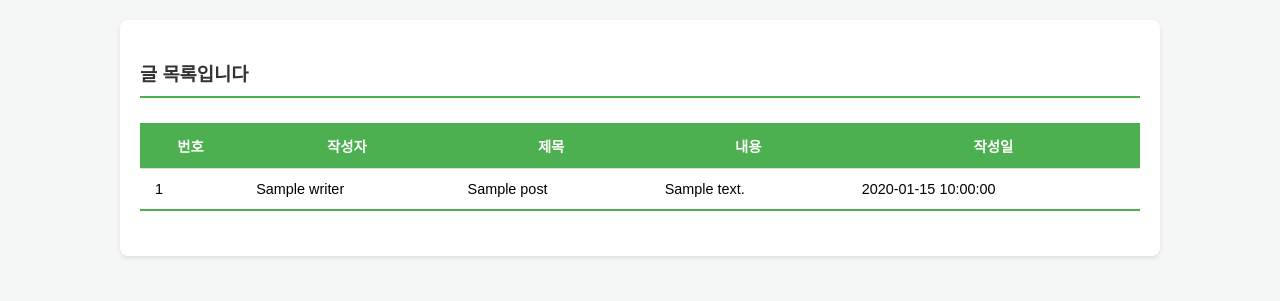
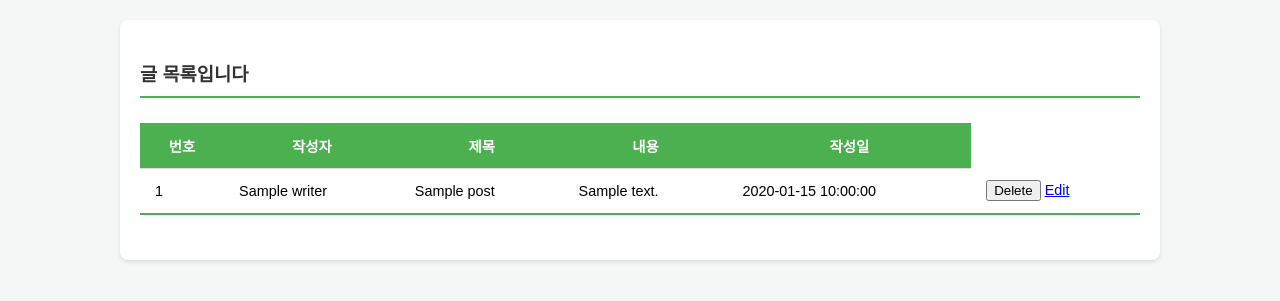
Before and after one commit to mindmug2018-oss/fastapi_test03, a FastAPI app: template templates/post/list.html in a window 1280 px wide. Shown: the top 301 px of the page. Run offline with FastAPI, Linux system fonts and the light colour scheme; the template is opened without the code that fills it: most values are stand-ins (such as "Sample title", 1, 10 or a date in 2020); parts of the project's set-up code (start-up, migrations or seed data) failed here and were passed over.

Commit message:
added delete button in html

```diff
--- a/main.py
+++ b/main.py
@@ -63,3 +63,17 @@ def postNew(writer: str = Form(...), title: str = Form(...), content: str = Form
     db.commit()
 
     return RedirectResponse("/post", status_code=302)
+
+@app.post("/post/delete/{num}")
+def delete_post(num: int, db: Session = Depends(get_db)):
+    # 1. Prepare the SQL command
+    query = text("DELETE FROM post WHERE num = :num")
+
+    # 2. Execute with the specific ID
+    db.execute(query, {"num": num})
+
+    # 3. Commit to save changes
+    db.commit()
+
+    # 4. Redirect back to the list page
+    return RedirectResponse(url="/post", status_code=303)
--- a/templates/post/list.html
+++ b/templates/post/list.html
@@ -44,6 +44,15 @@
                     <td>{{ post.title }}</td>
                     <td>{{ post.content }}</td>
                     <td>{{ post.created_at }}</td>
+                    <td>
+                        <!-- 🗑️ Delete Button inside a small form -->
+                        <form action="/post/delete/{{ post.num }}" method="post" style="display:inline;">
+                            <button type="submit" onclick="return confirm('Are you sure?')">Delete</button>
+                        </form>
+
+                        <!-- ✏️ Edit Link (you can add this later) -->
+                        <a href="/post/edit/{{ post.num }}">Edit</a>
+                    </td>
                 </tr>
                 {% endfor %} {# 반복문의 끝을 알립니다 #}
             </tbody>
```
